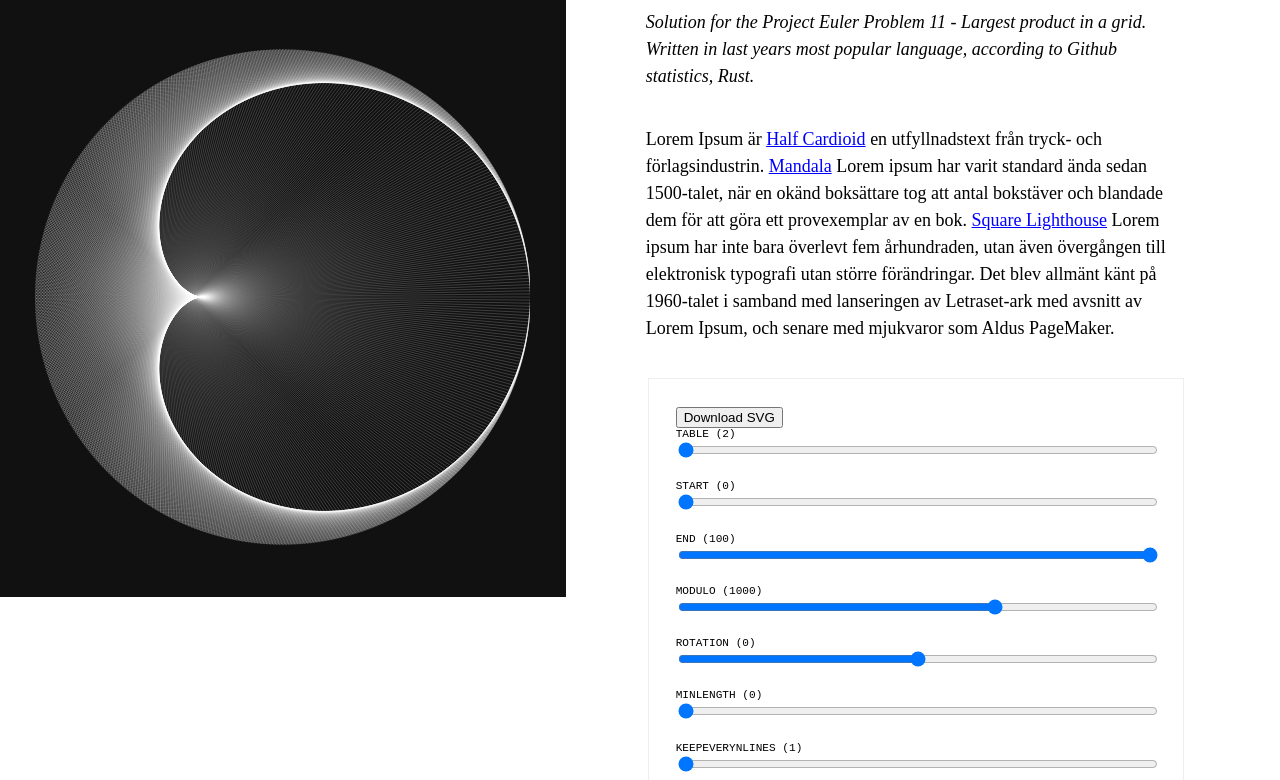
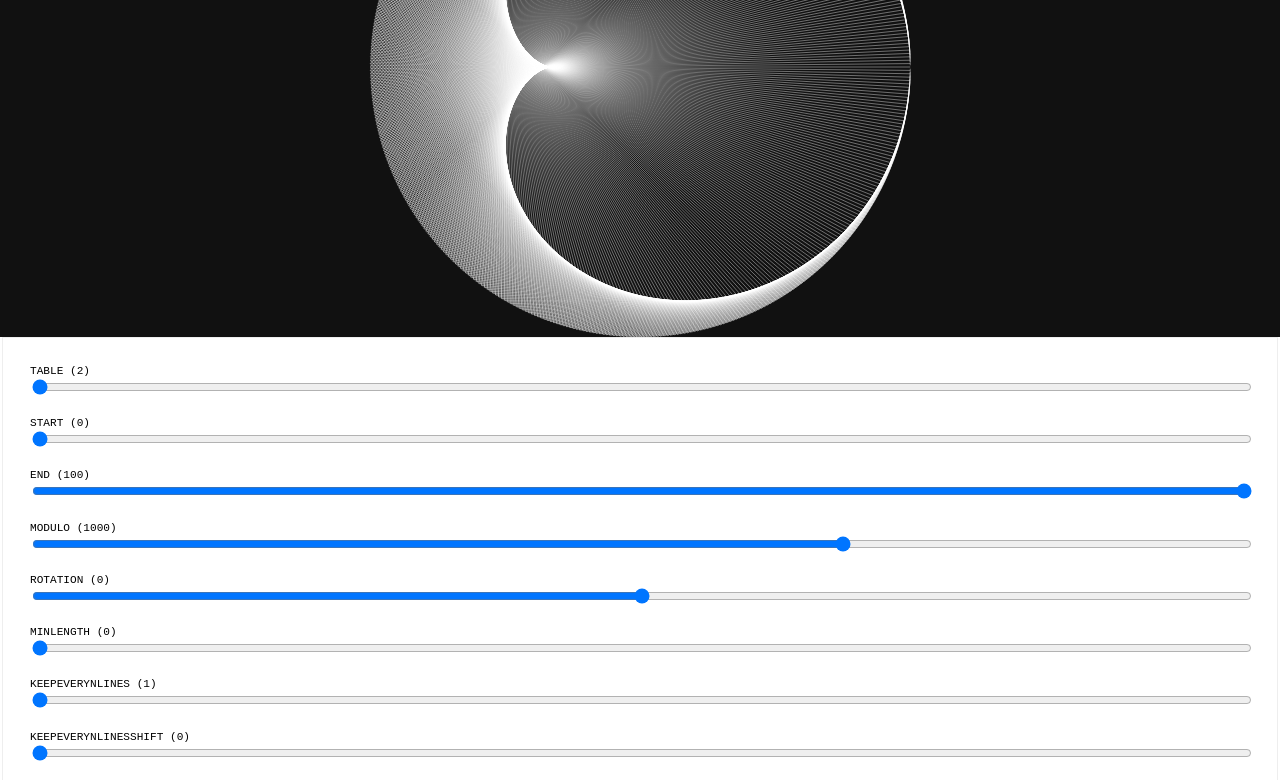
Before and after one commit to janjarfalk/multiplication-mandalas, a plain HTML site: page index.html in a window 1280 px wide. Shown: the part 203-983 px from the top of the page. Drawn offline with Linux system fonts and the light colour scheme.

Commit message:
simplify design

```diff
--- a/css.css
+++ b/css.css
@@ -28,8 +28,6 @@ p.preabmle {
 
 .studio {
     width: 100%;
-    height: 100%;
-    display: flex;
 }
 
 .paper {
@@ -37,21 +35,17 @@ p.preabmle {
     flex-wrap: wrap;
     align-items: center;
     justify-content: center;
-    position: fixed;
     background: #111;
-    height: 100%;
-    width: calc(70.7106781187vh); /* 100 divided by square root of 2 */
+    max-width: 100%;
 }
 
 .paper svg {
-    /*width: 100%;*/
     width: 87.5420875420875%;
 }
 
 .controls {
     max-width: 540px;
     padding: 80px 80px;
-    margin-left: calc(70.7106781187vh);
 }
 
 fieldset {
--- a/index.html
+++ b/index.html
@@ -11,27 +11,8 @@
 <body>
 <div class="studio">
     <div id="js-paper" class="paper"></div>
-    <div class="controls">
-        <h1>Geometric Mandala based on Multiplication Tables</h1>
-        <p class="preabmle">
-            Solution for the Project Euler Problem 11 - Largest product in a grid. Written in last years most popular
-            language, according to Github statistics, Rust.
-        </p>
-        <p>
-            Lorem Ipsum är <a href="#table=2&start=50&end=100&modulo=1000&rotation=-90">Half Cardioid</a> en
-            utfyllnadstext
-            från tryck- och förlagsindustrin. <a href="#table=934&start=0&modulo=1000&rotation=18">Mandala</a> Lorem
-            ipsum har varit standard ända sedan 1500-talet, när en okänd boksättare tog att antal bokstäver och blandade
-            dem för att göra ett provexemplar av en bok. <a
-                href="#table=502&start=25&end=75&modulo=1000&rotation=-90">Square Lighthouse</a> Lorem ipsum har inte
-            bara överlevt fem århundraden, utan även övergången till elektronisk typografi utan större förändringar. Det
-            blev allmänt känt på 1960-talet i samband med lanseringen av Letraset-ark med avsnitt av Lorem Ipsum, och
-            senare med mjukvaror som Aldus PageMaker.
-        </p>
-        <fieldset id="controls">
-            <button id="download">Download SVG</button>
-        </fieldset>
-    </div>
+    <fieldset id="controls">
+    </fieldset>
 </div>
 <script type="module" src="js.js"></script>
 </body>
--- a/js.js
+++ b/js.js
@@ -70,7 +70,8 @@ const options = Array.from(document.querySelectorAll('input'))
 render({svg, ...options});
 
 
-const downloadButton = document.getElementById('download');
+const downloadButton = document.createElement('button');
+downloadButton.innerText = "Download SVG";
 downloadButton.addEventListener('click', event => {
   const options = Array.from(document.querySelectorAll('input'))
       .map(({id, value}) => ({[id]: value}))
@@ -79,12 +80,13 @@ downloadButton.addEventListener('click', event => {
   const values = Object.values(options).join('-');
   downloadContent(`mandala-${values}.svg`, svg.outerHTML);
 });
+target.appendChild(downloadButton);
 
 function render(options) {
 
   const {svg} = options;
 
-  const size = 1000;
+  const size = 540;
   const table = parseInt(options.table);
   const modulo = parseInt(options.modulo);
   const rotation = parseInt(options.rotation);
```
